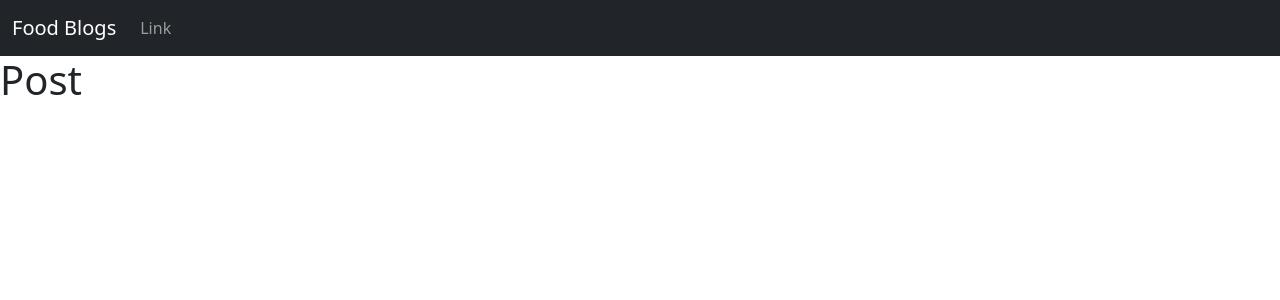
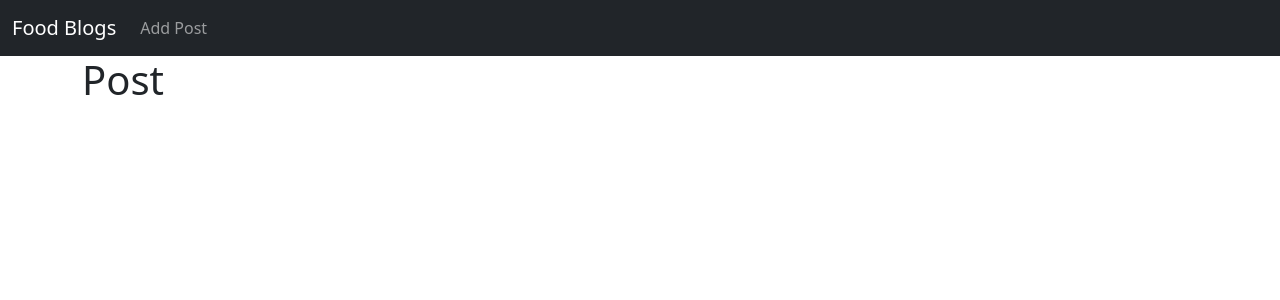
Before and after one commit to mostofa247/django-Blog1-project, a Django app: page / in a window 1280 px wide. Shown: the top 300 px of the page. Run offline with Django 3.2, Linux system fonts and the light colour scheme; data that the repository does not hold is empty.

Commit message:
New adittion

```diff
--- a/theblog/templates/base.html
+++ b/theblog/templates/base.html
@@ -26,15 +26,17 @@
     <div class="collapse navbar-collapse" id="navbarSupportedContent">
       <ul class="navbar-nav me-auto mb-2 mb-lg-0">
         <li class="nav-item">
-          <a class="nav-link" href="#">Link</a>
+          <a class="nav-link" href="{% url 'add_post' %}">Add Post</a>
         </li>
       </ul>
     </div>
   </div>
 </nav>
   <!--navbar end-->
-  {% block content %}
-  {% endblock %}
+  <div class="container">
+    {% block content %}
+    {% endblock %}
+  </div>
     <!-- Optional JavaScript; choose one of the two! -->
 
     <!-- Option 1: Bootstrap Bundle with Popper -->
--- a/theblog/templates/home.html
+++ b/theblog/templates/home.html
@@ -4,7 +4,7 @@
 <h1>Post</h1>
 <ul>
     {% for post in object_list%}
-    <li><a href="{% url 'details' post.pk %}" class="btn btn-secondary">{{ post.title }}</a> - {{ post.author.first_name }}<br/>
+    <li><a href="{% url 'details' post.pk %}">{{ post.title }}</a> - {{ post.author.first_name }}<br/>
     {{ post.body.last_name }}<br/>
     {{ post.body }}</li>
     {% endfor %}
--- a/theblog/urls.py
+++ b/theblog/urls.py
@@ -1,9 +1,10 @@
 from django.urls import path
 from . import views
-from .views import HomeView,A_DetailView
+from .views import HomeView,A_DetailView,AddPostView
 
 urlpatterns = [
     #path('',views.home, name="home"),
     path('',HomeView.as_view(),name="home"),
     path('details/<int:pk>',A_DetailView.as_view(),name='details'),
+    path('add_post/',AddPostView.as_view(),name='add_post'),
 ]
--- a/theblog/views.py
+++ b/theblog/views.py
@@ -1,6 +1,7 @@
 from django.shortcuts import render
-from django.views.generic import  ListView, DetailView
+from django.views.generic import  ListView, DetailView, CreateView
 from .models import Post
+from .forms import PostForm
 
 # Create your views here.
 '''
@@ -14,3 +15,11 @@ class HomeView(ListView):
 class A_DetailView(DetailView):
     model = Post
     template_name = 'details.html'
+
+
+class AddPostView(CreateView):
+    model = Post
+    form_class = PostForm
+    template_name = 'add_post.html'
+    #fields = '__all__'
+    #fields = ('title','body')
```
Also changed, not shown: theblog/forms.py (added, +15 -0 lines), theblog/models.py (+7 -1 lines), theblog/templates/add_post.html (added, +15 -0 lines).
